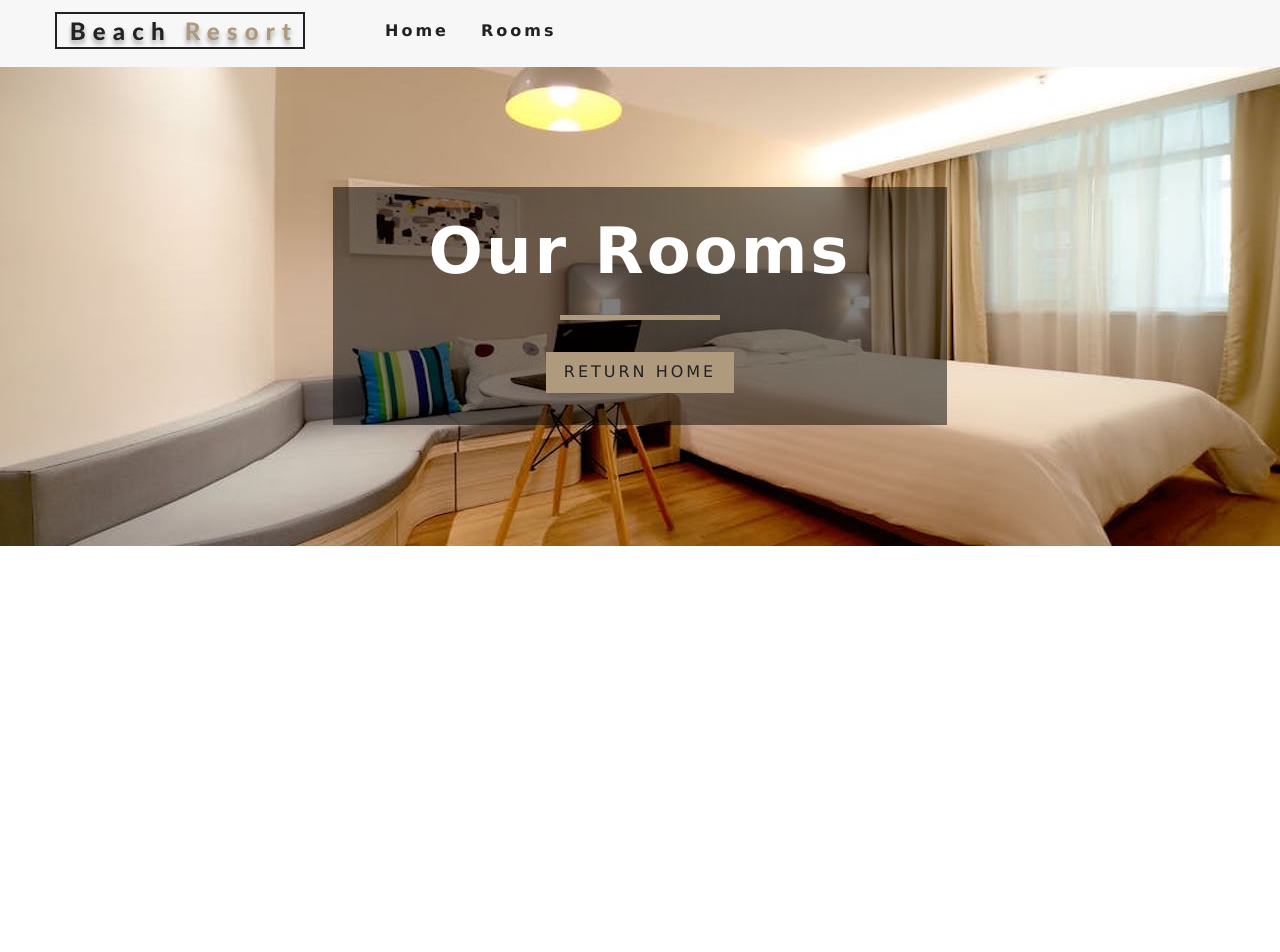
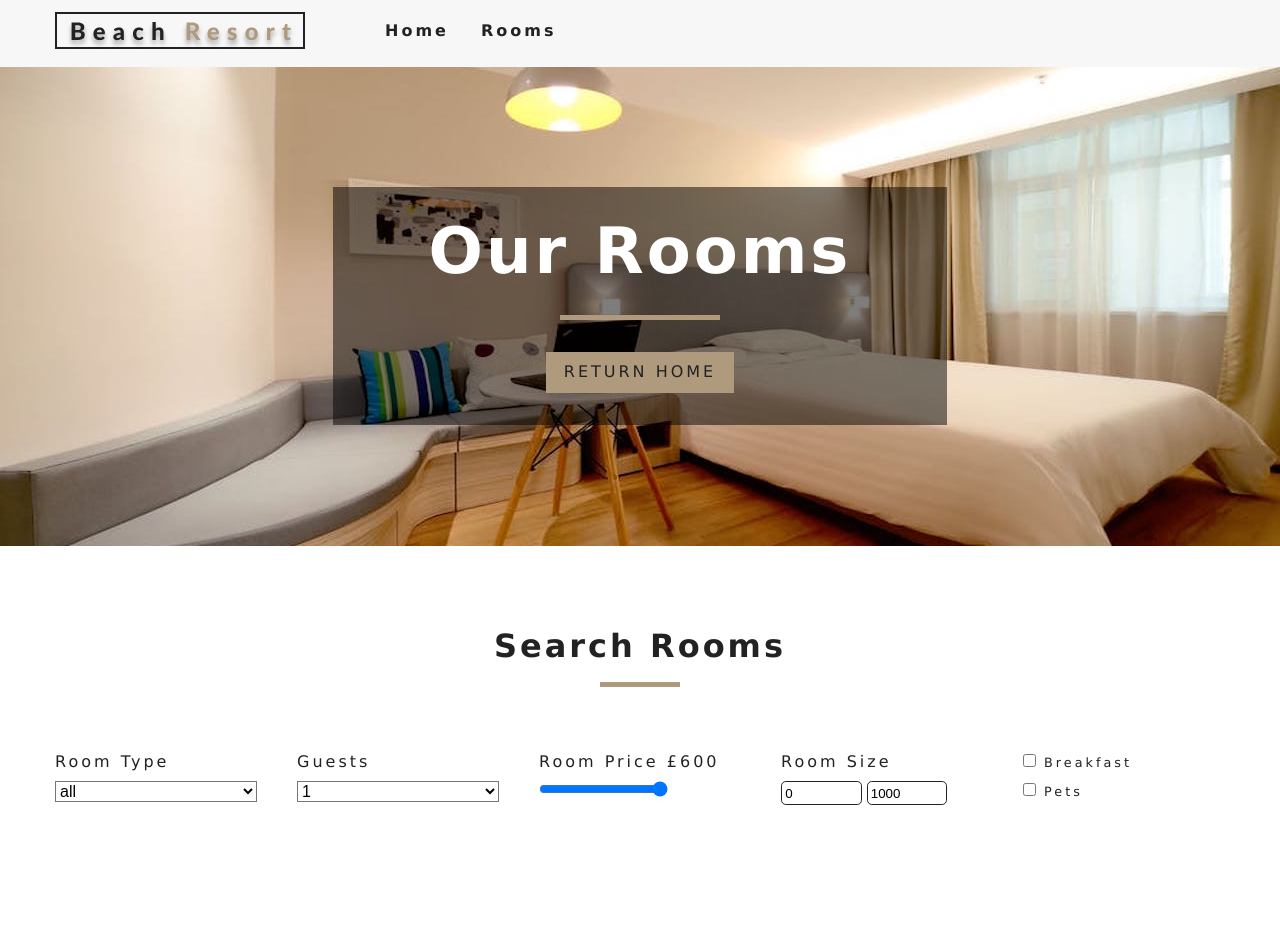
Before and after one commit to jellar/react-resort, a React (Create React App) app: page /rooms in a window 1280 px wide. Shown: the top 952 px of the page. Before the commit the page ends 800 px from the top, so only its background shows below. Built offline with nearby package versions, Linux system fonts and the light colour scheme.

Commit message:
filter component added

```diff
--- a/package.json
+++ b/package.json
@@ -8,7 +8,8 @@
     "react-icons": "^3.7.0",
     "react-router-dom": "^5.0.1",
     "react-scripts": "3.0.1",
-    "styled-components": "^4.3.2"
+    "styled-components": "^4.3.2",
+    "use-state-with-callback": "^1.0.18"
   },
   "scripts": {
     "start": "react-scripts start",
--- a/src/RoomContext.js
+++ b/src/RoomContext.js
@@ -1,49 +1,155 @@
-import React, { useState, useEffect } from "react";
+import React, { Component } from "react";
 import items from "./data";
 const RoomContext = React.createContext();
+class RoomProvider extends Component {
+  state = {
+    rooms: [],
+    sortedRooms: [],
+    featuredRooms: [],
+    loading: true,
+    //
+    type: "all",
+    capacity: 1,
+    price: 0,
+    minPrice: 0,
+    maxPrice: 0,
+    minSize: 0,
+    maxSize: 0,
+    breakfast: false,
+    pets: false
+  };
 
-function RoomProvider({ children }) {
-  const [rooms, setRooms] = useState([]);
-  const [sortedRooms, setSortedRooms] = useState([]);
-  const [featuredRooms, setFeaturedRooms] = useState([]);
-  const [loading, setLoading] = useState(true);
+  // getData = async () => {
+  //   try {
+  //     let response = await Client.getEntries({
+  //       content_type: "beachResortRoom"
+  //     });
+  //     let rooms = this.formatData(response.items);
 
-  useEffect(() => {
-    setLoading(true);
-    let rooms = formatData(items);
+  //     let featuredRooms = rooms.filter(room => room.featured === true);
+  //     //
+  //     let maxPrice = Math.max(...rooms.map(item => item.price));
+  //     let maxSize = Math.max(...rooms.map(item => item.size));
+  //     this.setState({
+  //       rooms,
+  //       featuredRooms,
+  //       sortedRooms: rooms,
+  //       loading: false,
+  //       //
+  //       price: maxPrice,
+  //       maxPrice,
+  //       maxSize
+  //     });
+  //   } catch (error) {
+  //     console.log(error);
+  //   }
+  // };
+
+  componentDidMount() {
+    // this.getData();
+    let rooms = this.formatData(items);
     let featuredRooms = rooms.filter(room => room.featured === true);
-    setRooms(rooms);
-    setSortedRooms(rooms);
-    setFeaturedRooms(featuredRooms);
-    setLoading(false);
-  }, []);
-
-  function formatData(items) {
-    return items.map(item => {
-      let id = item.sys.id;
-      let images = item.fields.images.map(image => image.fields.file.url);
-      let room = { ...item.fields };
-      return { ...room, images, id };
+    //
+    let maxPrice = Math.max(...rooms.map(item => item.price));
+    let maxSize = Math.max(...rooms.map(item => item.size));
+    this.setState({
+      rooms,
+      featuredRooms,
+      sortedRooms: rooms,
+      loading: false,
+      //
+      price: maxPrice,
+      maxPrice,
+      maxSize
     });
   }
 
-  function getRoom(slug) {
-    return rooms.find(room => room.slug === slug);
+  formatData(items) {
+    let tempItems = items.map(item => {
+      let id = item.sys.id;
+      let images = item.fields.images.map(image => image.fields.file.url);
+
+      let room = { ...item.fields, images, id };
+      return room;
+    });
+    return tempItems;
   }
+  getRoom = slug => {
+    let tempRooms = [...this.state.rooms];
+    const room = tempRooms.find(room => room.slug === slug);
+    return room;
+  };
+  handleChange = event => {
+    const target = event.target;
+    const value = target.type === "checkbox" ? target.checked : target.value;
+    const name = target.name;
+    console.log(name, value);
+
+    this.setState(
+      {
+        [name]: value
+      },
+      this.filterRooms
+    );
+  };
+  filterRooms = () => {
+    let {
+      rooms,
+      type,
+      capacity,
+      price,
+      minSize,
+      maxSize,
+      breakfast,
+      pets
+    } = this.state;
+
+    let tempRooms = [...rooms];
+    // transform values
+    // get capacity
+    capacity = parseInt(capacity);
+    price = parseInt(price);
+    // filter by type
+    if (type !== "all") {
+      tempRooms = tempRooms.filter(room => room.type === type);
+    }
+    // filter by capacity
+    if (capacity !== 1) {
+      tempRooms = tempRooms.filter(room => room.capacity >= capacity);
+    }
+    // filter by price
+    tempRooms = tempRooms.filter(room => room.price <= price);
+    //filter by size
+    tempRooms = tempRooms.filter(
+      room => room.size >= minSize && room.size <= maxSize
+    );
+    //filter by breakfast
+    if (breakfast) {
+      tempRooms = tempRooms.filter(room => room.breakfast === true);
+    }
+    //filter by pets
+    if (pets) {
+      tempRooms = tempRooms.filter(room => room.pets === true);
+    }
+    this.setState({
+      sortedRooms: tempRooms
+    });
+  };
+  render() {
     return (
       <RoomContext.Provider
         value={{
-        rooms,
-        sortedRooms,
-        featuredRooms,
-        loading,
-        getRoom
+          ...this.state,
+          getRoom: this.getRoom,
+          handleChange: this.handleChange
         }}
       >
-      {children}
+        {this.props.children}
       </RoomContext.Provider>
     );
   }
+}
+
 const RoomConsumer = RoomContext.Consumer;
 
 export { RoomProvider, RoomConsumer, RoomContext };
--- /dev/null
+++ b/src/components/RoomsContainer.js
@@ -0,0 +1,18 @@
+import React, { useContext } from "react";
+import RoomsFilter from "./RoomsFilter";
+import RoomsList from "./RoomsList";
+import Loading from "./Loading";
+import { RoomContext } from "../RoomContext";
+
+export default function RoomsContainer() {
+  const { loading, rooms, sortedRooms } = useContext(RoomContext);
+  if (loading) {
+    return <Loading />;
+  }
+  return (
+    <div>
+      <RoomsFilter rooms={rooms} />
+      <RoomsList rooms={sortedRooms} />
+    </div>
+  );
+}
--- /dev/null
+++ b/src/components/RoomsFilter.js
@@ -0,0 +1,137 @@
+import React, { useContext } from "react";
+import Title from "./Title";
+import { RoomContext } from "../RoomContext";
+
+//get unique
+const getUnique = (items, value) => {
+  return [...new Set(items.map(item => item[value]))];
+};
+export default function RoomsFilter({ rooms }) {
+  const context = useContext(RoomContext);
+  const {
+    handleChange,
+    type,
+    capacity,
+    price,
+    minPrice,
+    maxPrice,
+    minSize,
+    maxSize,
+    breakfast,
+    pets
+  } = context;
+
+  // get unique types
+  let types = getUnique(rooms, "type");
+  // add all
+  types = ["all", ...types];
+  //map to jsx
+  types = types.map((item, index) => (
+    <option key={index} value={item}>
+      {item}
+    </option>
+  ));
+
+  let people = getUnique(rooms, "capacity");
+  people = people.map((item, index) => (
+    <option key={index} value={item}>
+      {item}
+    </option>
+  ));
+
+  return (
+    <section className="filter-container">
+      <Title title="search rooms" />
+      <form className="filter-form">
+        {/* select type */}
+        <div className="form-group">
+          <label htmlFor="type">Room Type</label>
+          <select
+            id="type"
+            name="type"
+            className="form-control"
+            onChange={handleChange}
+            value={type}
+          >
+            {types}
+          </select>
+        </div>
+        {/* end of select type */}
+        {/* select guests */}
+        <div className="form-group">
+          <label htmlFor="">guests</label>
+          <select
+            id="capacity"
+            name="capacity"
+            value={capacity}
+            onChange={handleChange}
+            className="form-control"
+          >
+            {people}
+          </select>
+        </div>
+        {/* end of select guests */}
+        {/* room price */}
+        <div className="form-group">
+          <label htmlFor="price">Room Price £{price}</label>
+          <input
+            type="range"
+            id="price"
+            name="price"
+            min={minPrice}
+            max={maxPrice}
+            value={price}
+            className="forn-control"
+            onChange={handleChange}
+          />
+        </div>
+        {/* end of room price */}
+        {/* room size */}
+        <div className="form-group">
+          <label htmlFor="minSize">Room size</label>
+          <div className="size-inputs">
+            <input
+              type="number"
+              id="minSize"
+              name="minSize"
+              value={minSize}
+              onChange={handleChange}
+              className="size-input"
+            />
+            <input
+              type="number"
+              name="maxSize"
+              value={maxSize}
+              onChange={handleChange}
+              className="size-input"
+            />
+          </div>
+        </div>
+        {/* end of room size */}
+        {/* extras */}
+        <div className="form-group">
+          <div className="single-extra">
+            <input
+              type="checkbox"
+              name="breakfast"
+              id="breakfast"
+              checked={breakfast}
+              onChange={handleChange}
+            />
+            <label htmlFor="breakfast">breakfast</label>
+          </div>
+          <div className="single-extra">
+            <input
+              type="checkbox"
+              name="pets"
+              checked={pets}
+              onChange={handleChange}
+            />
+            <label htmlFor="breakfast">pets</label>
+          </div>
+        </div>
+        {/* end of extras type */}
+      </form>
+    </section>
+  );
+}
--- /dev/null
+++ b/src/components/RoomsList.js
@@ -0,0 +1,21 @@
+import React from "react";
+import Room from "./Room";
+
+export default function RoomsList({ rooms }) {
+  if (rooms.length === 0) {
+    return (
+      <div className="empty-search">
+        <h3>unfortunately no rooms matched your search criteria</h3>
+      </div>
+    );
+  }
+  return (
+    <section className="roomslist">
+      <div className="roomslist-center">
+        {rooms.map(room => (
+          <Room room={room} key={room.id} />
+        ))}
+      </div>
+    </section>
+  );
+}
--- a/src/pages/Rooms.js
+++ b/src/pages/Rooms.js
@@ -2,9 +2,11 @@ import React from "react";
 import Hero from "../components/Hero";
 import Banner from "../components/Banner";
 import { Link } from "react-router-dom";
+import RoomsContainer from "../components/RoomsContainer";
 
 export default function Rooms() {
   return (
+    <>
       <Hero hero="roomsHero">
         <Banner title="our rooms">
           <Link to="/" className="btn-primary">
@@ -12,5 +14,7 @@ export default function Rooms() {
           </Link>
         </Banner>
       </Hero>
+      <RoomsContainer />
+    </>
   );
 }
```
Also changed, not shown: 1 other file (tests, documents, lock files or other folders). Lines whose indentation alone changed are shown as unchanged.
